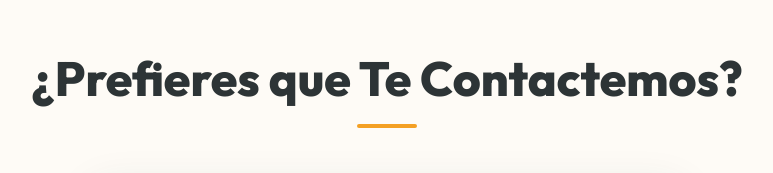
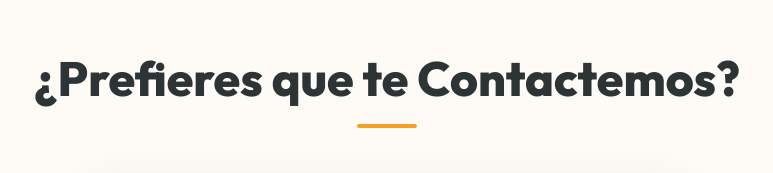
Before and after one commit to mikeillah/vida-paraguay, a plain HTML site: page index.html in a window 1280 px wide. Shown: the part 3424-3597 px from the top of the page, 253-1026 px from the left. Drawn offline with Linux system fonts and the light colour scheme.

Commit message:
Update index.html

```diff
--- a/index.html
+++ b/index.html
@@ -702,7 +702,7 @@
 
   <!-- Contact Form Section -->
   <section class="section">
-    <h2 class="section-title">¿Prefieres que Te Contactemos?</h2>
+    <h2 class="section-title">¿Prefieres que te Contactemos?</h2>
     <form class="contact-form" action="https://formspree.io/f/xzzgbjvg" method="POST">
       <div class="form-group">
         <input type="text" name="name" placeholder="Tu nombre completo" class="form-input" required>
```
